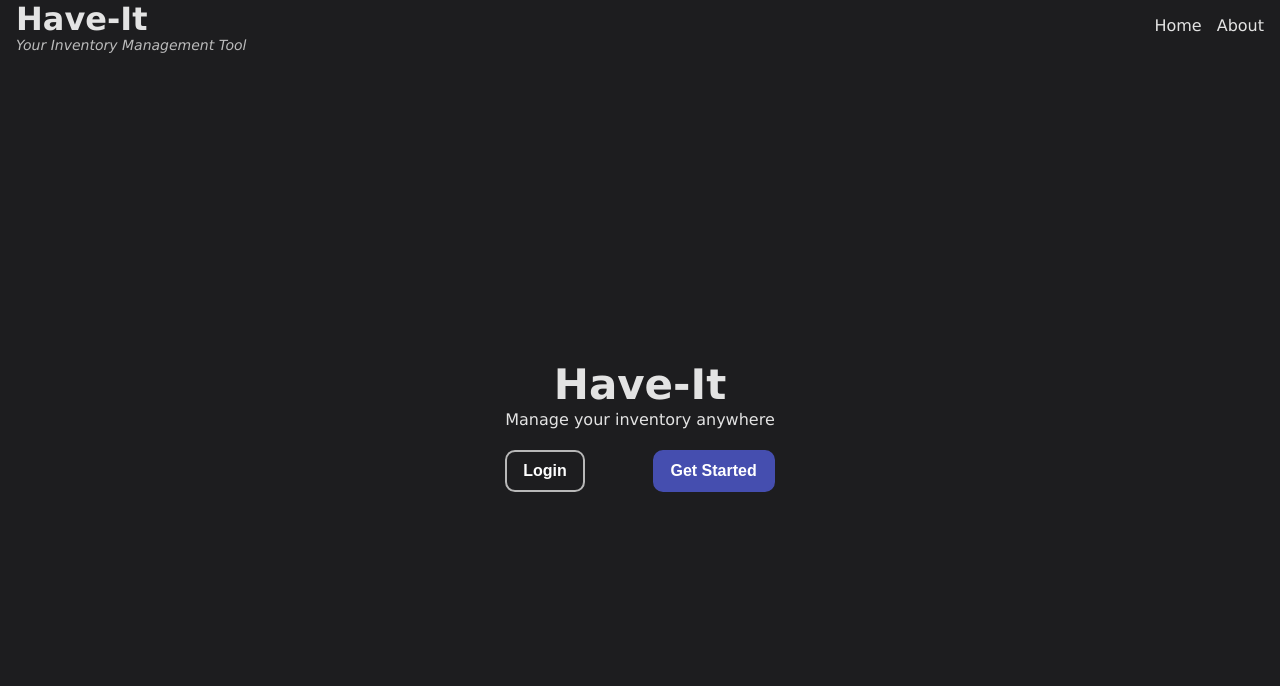
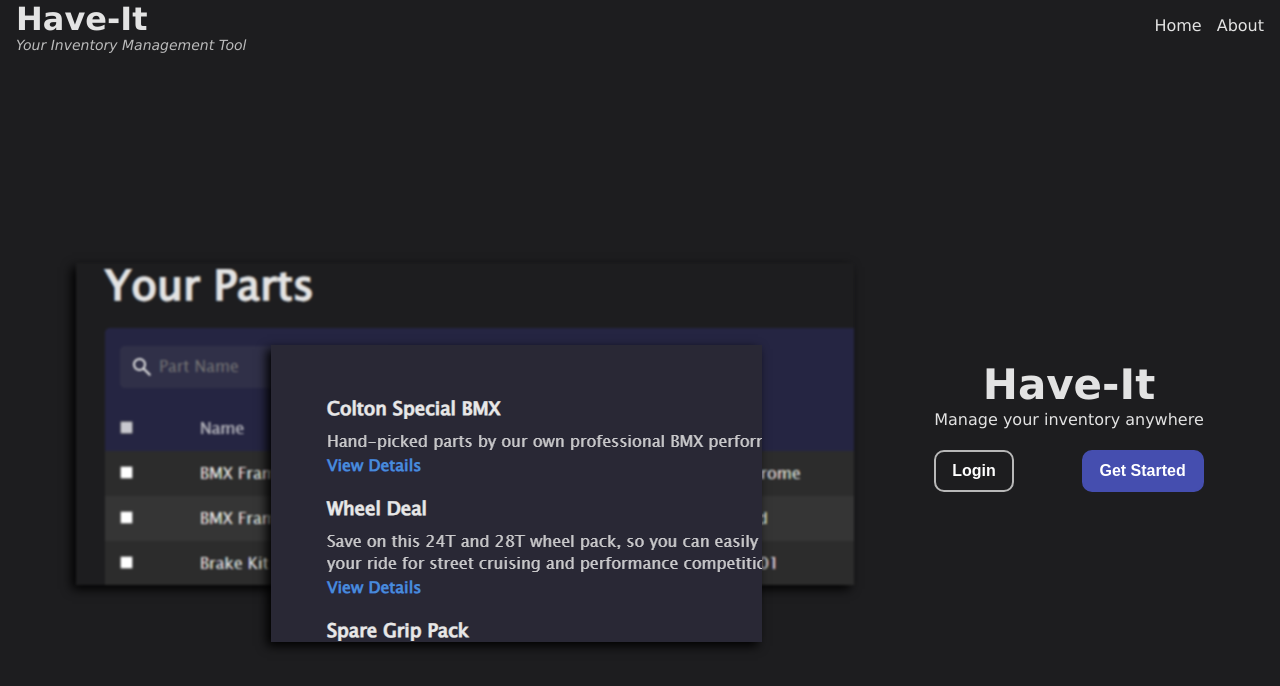
Before and after one commit to GCadel/have-it-inventory, a React (Vite) app: page / in a window 1280 px wide. Shown: the top 686 px of the page. Built offline with nearby package versions, Linux system fonts and the light colour scheme; no server answers.

Commit message:
Added sample landing page images

```diff
--- a/src/App.css
+++ b/src/App.css
@@ -173,3 +173,27 @@ ul {
     border-bottom: 2px solid black;
   }
 }
+
+.flex-between {
+  display: flex;
+  justify-content: space-between;
+  flex-direction: row;
+  align-items: center;
+  gap: 5rem;
+}
+
+.demo-image-holder {
+  position: relative;
+
+  & img:first-child {
+    left: 0;
+    filter: blur(1px);
+    box-shadow: -4px 4px 10px black;
+  }
+  & img:last-child {
+    left: 25%;
+    top: 25%;
+    position: absolute;
+    box-shadow: -4px 4px 10px black;
+  }
+}
--- a/src/pages/Home.jsx
+++ b/src/pages/Home.jsx
@@ -2,11 +2,18 @@ import { useNavigate } from 'react-router';
 import { Button } from '../shared/Button/Button';
 import { ButtonContainer } from '../shared/ButtonContainer';
 import { CenteredText } from '../shared/CenteredText';
+import tableDemo from '../assets/demo-img-01.png';
+import assemblyDemo from '../assets/demo-img-02.png';
 
 export const Home = () => {
   const navigate = useNavigate();
   return (
-    <>
+    <div className="flex-between">
+      <div className="demo-image-holder">
+        <img src={tableDemo} alt="Table Demo" />
+        <img src={assemblyDemo} alt="Assembly Demo" />
+      </div>
+      <div>
         <CenteredText>
           <h2>Have-It</h2>
           <p>Manage your inventory anywhere</p>
@@ -24,6 +31,7 @@ export const Home = () => {
             buttonType={'primary'}
           />
         </ButtonContainer>
-    </>
+      </div>
+    </div>
   );
 };
```
Also changed, not shown: src/assets/demo-img-01.png (added), src/assets/demo-img-02.png (added). Lines whose indentation alone changed are shown as unchanged.
